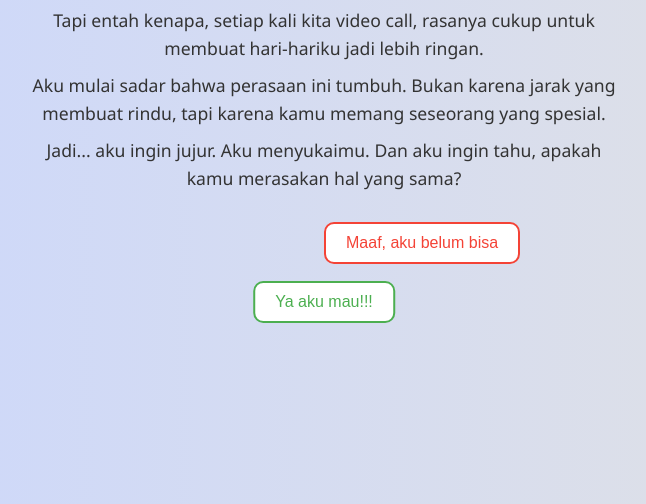
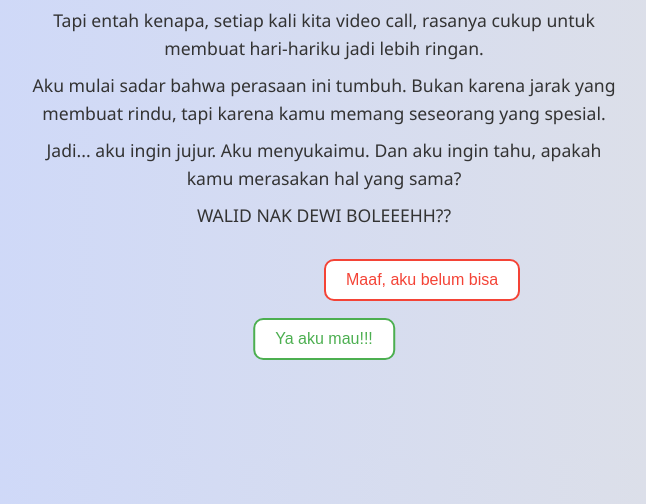
Before and after one commit to PaceAcep/Anisa, a plain HTML site: page index.html in a window 1280 px wide. Shown: the part 296-800 px from the top of the page, without its empty margins (316-962 px from the left). Drawn offline with Linux system fonts and the light colour scheme.

Commit message:
Update index.html

```diff
--- a/index.html
+++ b/index.html
@@ -89,7 +89,7 @@
   <p>Tapi entah kenapa, setiap kali kita video call, rasanya cukup untuk membuat hari-hariku jadi lebih ringan.</p>
   <p>Aku mulai sadar bahwa perasaan ini tumbuh. Bukan karena jarak yang membuat rindu, tapi karena kamu memang seseorang yang spesial.</p>
   <p>Jadi... aku ingin jujur. Aku menyukaimu. Dan aku ingin tahu, apakah kamu merasakan hal yang sama?</p>
-
+<p> WALID NAK DEWI BOLEEEHH??</p>
   <div class="button-container">
     <button class="button accept" onclick="window.open('https://wa.me/6285642044932?text=Hai,%20aku%20juga%20punya%20perasaan%20yang%20sama%20:)','_blank')">
       Ya aku mau!!!
```
